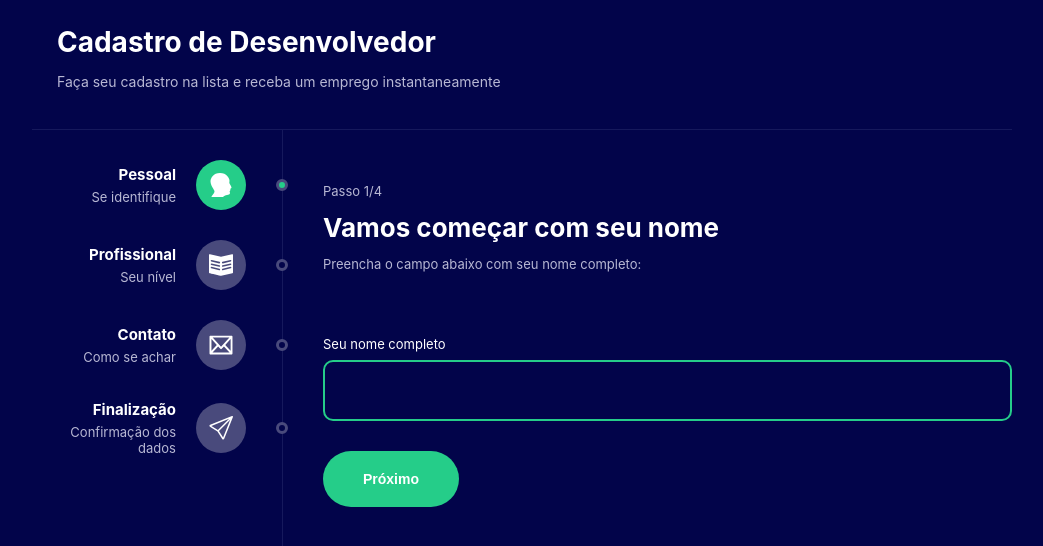
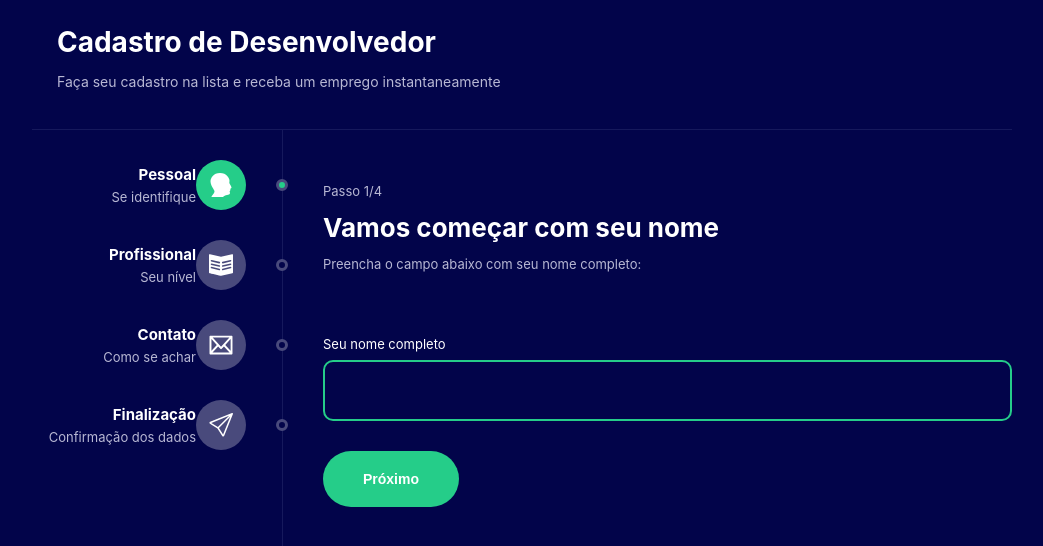
Before and after one commit to fdfborges/formulariomultsetpmodel, a React (Create React App) app: page / in a window 1280 px wide. Shown: the top 546 px of the page, without its empty margins (118-1161 px from the left). Built offline with nearby package versions, Linux system fonts and the light colour scheme.

Commit message:
Brankpoint

```diff
--- a/src/components/SidebarItem/index.tsx
+++ b/src/components/SidebarItem/index.tsx
@@ -17,7 +17,7 @@ type Props = {
 export const SidebarItem = ({ title, description, icon, path, active }: Props) => {
     return (
         <C.Container>
-            <Link to={path}>
+            <Link className='containerLink' to={path}>
                 <C.Info>
                     <C.Title>{title}</C.Title>
                     <C.Description>{description}</C.Description>
--- a/src/components/SidebarItem/styles.ts
+++ b/src/components/SidebarItem/styles.ts
@@ -3,6 +3,22 @@ import styled from 'styled-components'
 export const Container = styled.div`
     margin: 30px 0;
     cursor: pointer;
+
+
+        @media (max-width: 768px){
+            display: flex;
+            align-items: center;
+            justify-content: center;
+            border: 1px solid purple;
+            gap: 2rem;
+
+            .containerLink{
+                display: flex;
+                flex-direction: column;
+                align-items: center;
+                justify-content: center;
+            }
+    }
 
     a{
         display: flex;
@@ -13,7 +29,8 @@ export const Container = styled.div`
 
 export const Info = styled.div`
     flex: 1;
-    margin-right: 20px;
+    width: 100%
+
 `;
 
 export const Title = styled.div`
@@ -22,15 +39,35 @@ export const Title = styled.div`
     margin-bottom: 5px;
     font-size: 15px;
     color: #FFF;
+
+    @media (max-width: 768px){
+        width: 100%;
+        display: flex;
+        align-items: center;
+        justify-content: center;
+        text-align: center;
+        border: 1px solid red;
+
+    }
 `;
 
 export const Description = styled.div`
     text-align: right;
     font-size: 13px;
     color: #B8B8D4;
+
+    @media (max-width: 768px){
+        display: flex;
+        align-items: center;
+        justify-content: center;
+        text-align: center;
+        border: 1px solid red;
+
+    }
+
 `;
 
-export const IconArea = styled.div<{active: boolean;}>`
+export const IconArea = styled.div<{ active: boolean; }>`
     width: 50px;
     height: 50px;
     border-radius: 50%;
@@ -38,9 +75,14 @@ export const IconArea = styled.div<{active: boolean;}>`
     display: flex;
     justify-content: center;
     align-items: center;
+
+    @media (max-width: 768px){
+
+
+    }
 `;
 
-export const Point = styled.div<{active: boolean;}>`
+export const Point = styled.div<{ active: boolean; }>`
     width: 6px;
     height: 6px;
     border: 3px solid #494A7C;
@@ -48,4 +90,10 @@ export const Point = styled.div<{active: boolean;}>`
     margin-left: 30px;
     margin-right: -6px;
     background-color: ${props => props.active ? '#25CD89' : '#02044A'};
+
+    @media (max-width: 768px){
+        margin-top: 0.5rem;
+        margin-left: 0px;
+        margin-right: 0px;
+    }
 `;
--- a/src/components/Theme/styles.ts
+++ b/src/components/Theme/styles.ts
@@ -17,11 +17,24 @@ export const Area = styled.div`
 export const Steps = styled.div`
     flex: 1;
     display: flex;
+
+    @media (max-width: 768px){
+        display: flex;
+        flex-direction: column;
+        justify-content: center;
+        align-items: center;
+
+    }
 `;
 
 export const Sidebar = styled.div`
     width: 250px;
     border-right: 1px solid #16195C;
+    @media (max-width: 768px){
+        display: flex;
+        width: 90%;
+        border: 1px solid red;
+    }
 `;
 
 export const Page = styled.div`
--- a/src/pages/FormStep1/styles.ts
+++ b/src/pages/FormStep1/styles.ts
@@ -48,4 +48,10 @@ export const Container = styled.div`
         cursor: pointer;
         margin-top: 30px;
     }
+
+    @media (max-width: 768px){
+        width: 100%
+
+    }
+
 `;
```
